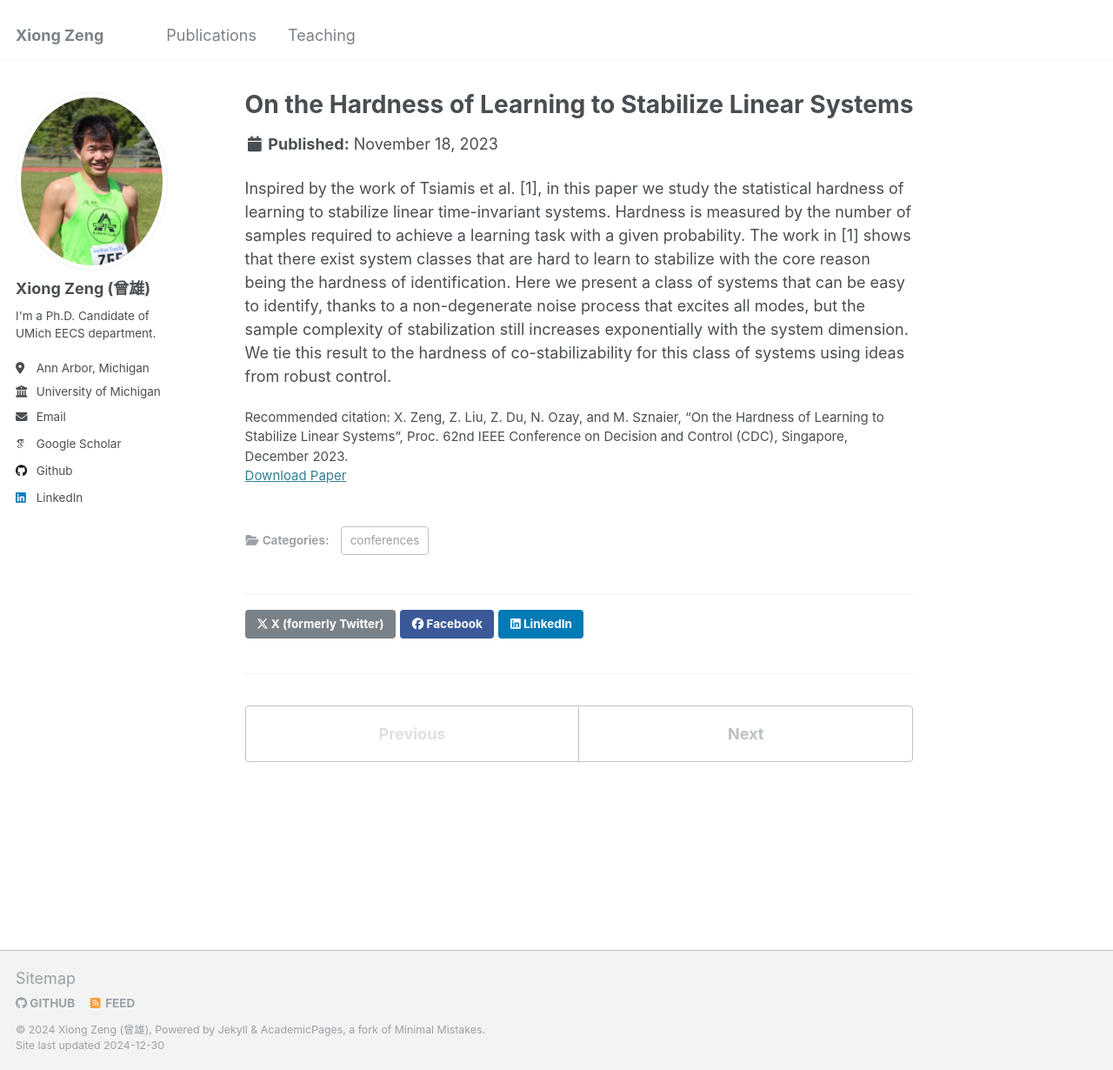
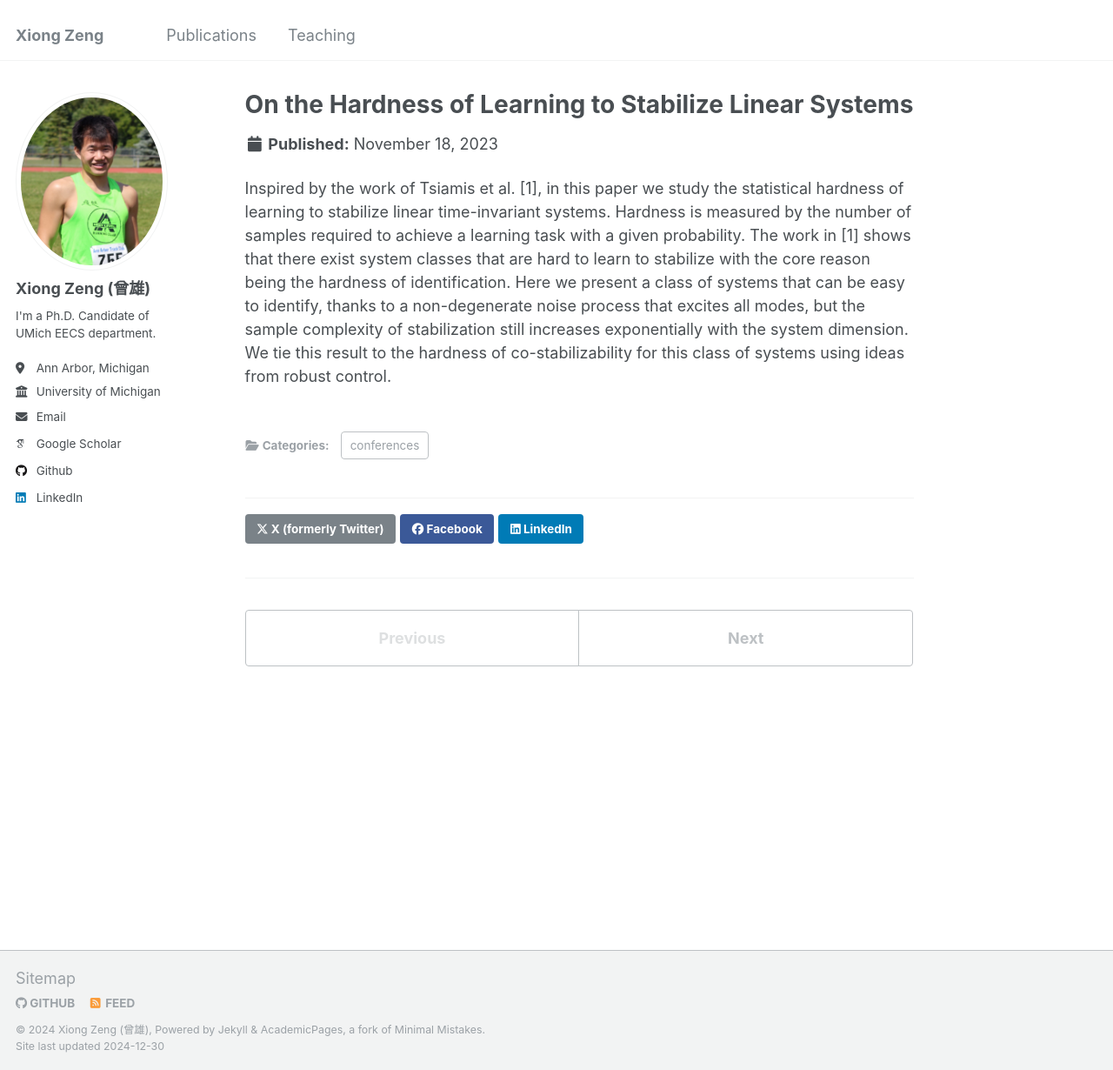
Before and after one commit to zengxiong111/zengxiong.github.io, a Jekyll site: the page built from _publications/2023-11-18-paper-title-number-1.md, in a window 1280 px wide and 1230 px high. Shown: the whole window at 87% size. Built offline with Jekyll 4.4.1, drawn with Linux system fonts in a browser that asks for light colours; some web fonts are replaced.

Commit message:
Update 2023-11-18-paper-title-number-1.md

```diff
--- a/_publications/2023-11-18-paper-title-number-1.md
+++ b/_publications/2023-11-18-paper-title-number-1.md
@@ -5,8 +5,7 @@
 permalink: /publication/2023-11-18-paper-title-number-1
 excerpt: 'This paper is about the statistical hardness of learning to stabilize linear time-invariant system.'
 date: 2023-11-18
-paperurl: 'http://academicpages.github.io/files/On the Hardness of Learning to Stabilize Linear Systems.pdf'
-citation: 'X. Zeng, Z. Liu, Z. Du, N. Ozay, and M. Sznaier, “On the Hardness of Learning to Stabilize Linear Systems”, Proc. 62nd IEEE Conference on Decision and Control (CDC), Singapore, December 2023.'
+paperurl: 'http://academicpages.github.io/files/hard_learn_to_stabilize.pdf'
 ---
 
  Inspired by the work of Tsiamis et al. [1], in this
```
